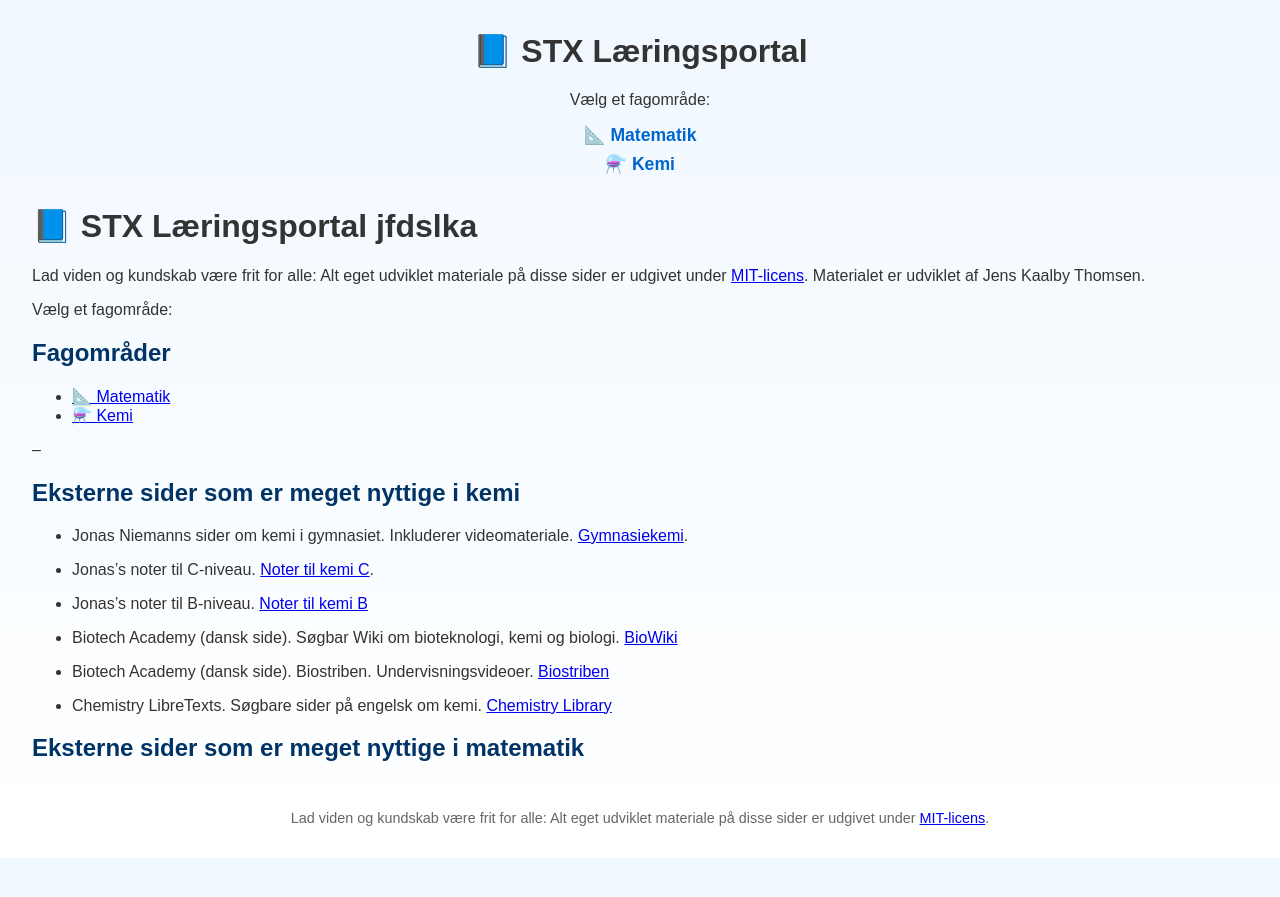
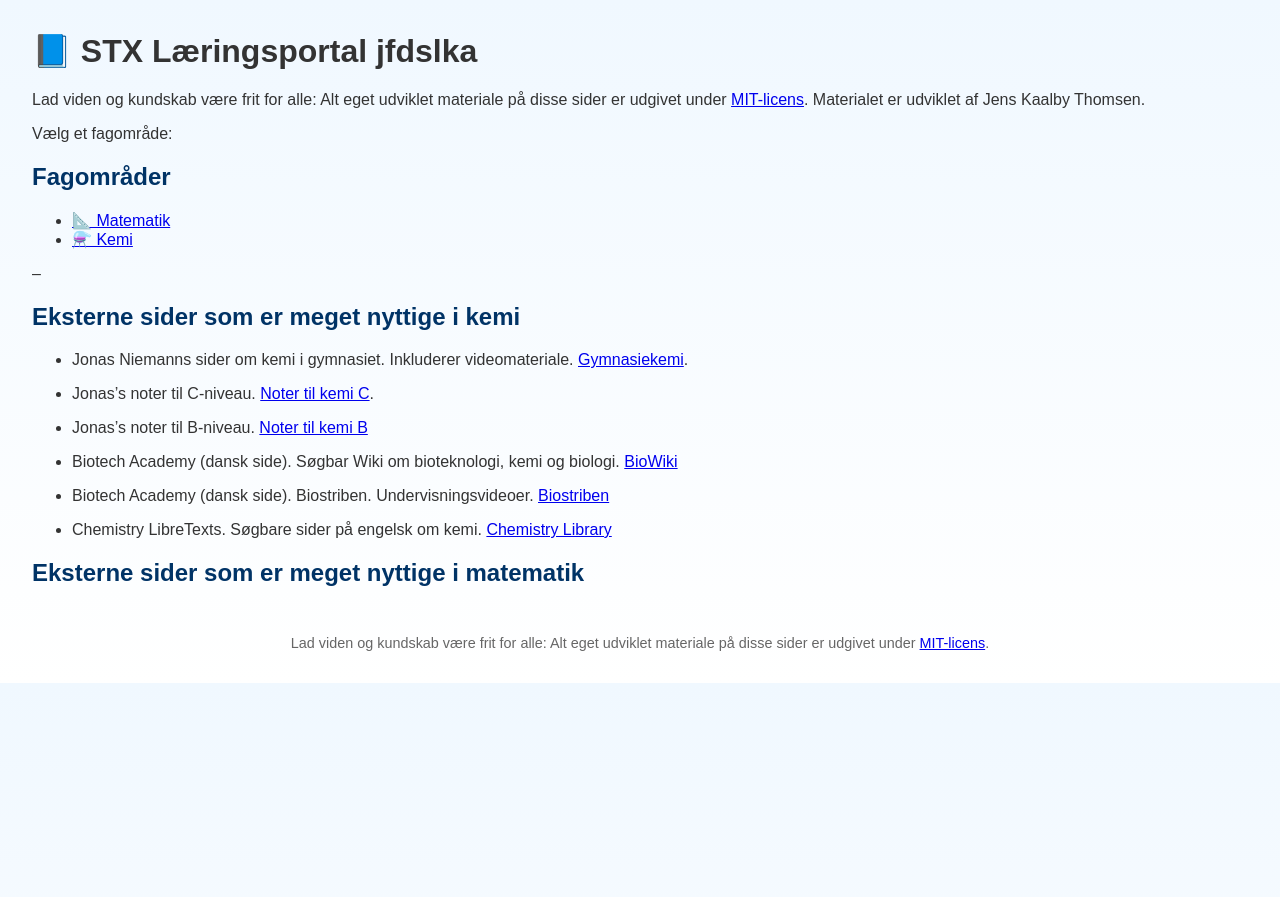
Before and after one commit to jenskaalby/matkem, a Jekyll site: the page built from index.md, in a window 1280 px wide. Shown: the top 897 px of the page. Built offline with Jekyll 4.4.1, drawn with Linux system fonts in a browser that asks for light colours.

Commit message:
Update default.html

```diff
--- a/_layouts/default.html
+++ b/_layouts/default.html
@@ -7,16 +7,6 @@
   {% include head.html %}
 </head>
 <body>
-  <header>
-    <h1>📘 STX Læringsportal</h1>
-    <p>Vælg et fagområde:</p>
-    <nav>
-      <ul>
-        <li><a href="./matematik/index.html">📐 Matematik</a></li>
-        <li><a href="./kemi/index.html">⚗️ Kemi</a></li>
-      </ul>
-    </nav>
-  </header>
 
   <main>
     {{ content }}
```
